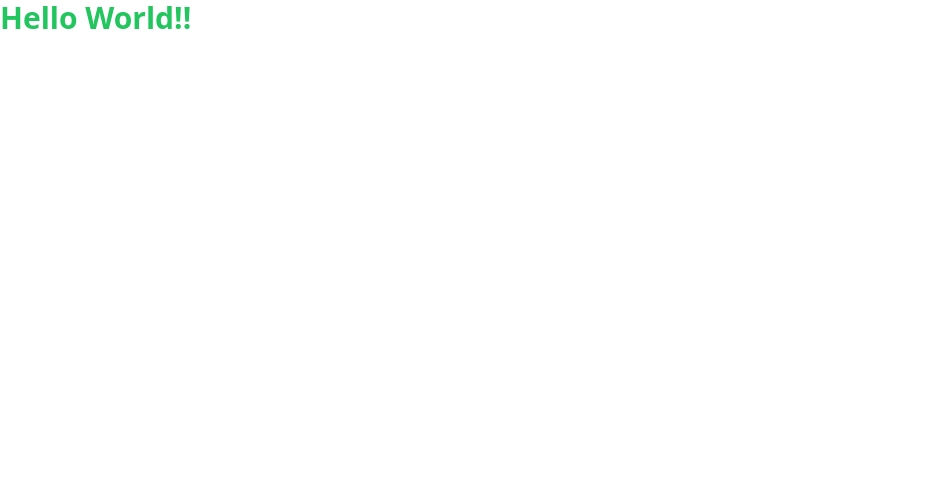
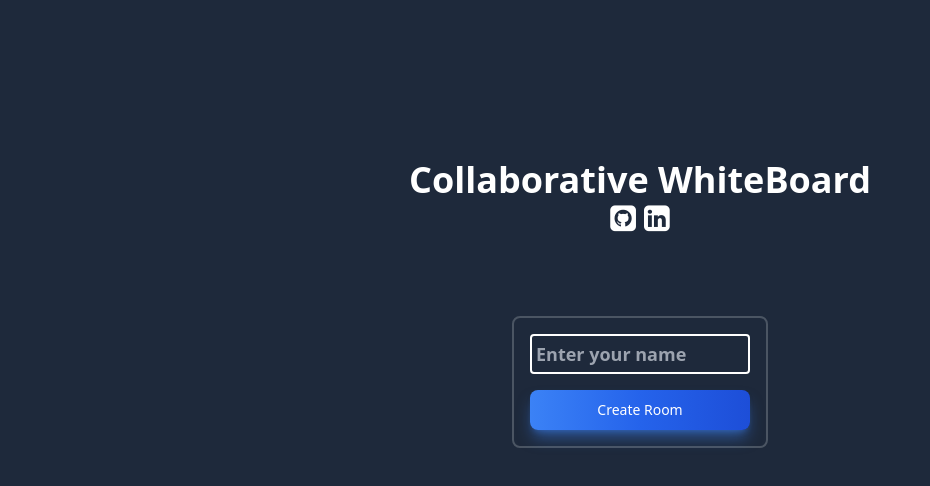
Before and after one commit to ar-rana/Whiteboard-App, a React (Create React App) app in the folder client/: page / in a window 1280 px wide. Shown: the top 486 px of the page, without its empty margins (0-930 px from the left). Built offline with nearby package versions, Linux system fonts and the light colour scheme.

Commit message:
added home page

```diff
--- a/client/package.json
+++ b/client/package.json
@@ -15,6 +15,7 @@
     "postcss": "^8.4.47",
     "react": "^19.0.0",
     "react-dom": "^19.0.0",
+    "react-router-dom": "^7.2.0",
     "react-scripts": "5.0.1",
     "typescript": "^4.9.5",
     "web-vitals": "^2.1.4"
--- a/client/public/index.html
+++ b/client/public/index.html
@@ -15,6 +15,7 @@
       user's mobile device or desktop. See https://developers.google.com/web/fundamentals/web-app-manifest/
     -->
     <link rel="manifest" href="%PUBLIC_URL%/manifest.json" />
+    <link rel="stylesheet" href="https://cdnjs.cloudflare.com/ajax/libs/font-awesome/4.7.0/css/font-awesome.min.css">
     <!--
       Notice the use of %PUBLIC_URL% in the tags above.
       It will be replaced with the URL of the `public` folder during the build.
--- a/client/src/App.tsx
+++ b/client/src/App.tsx
@@ -1,11 +1,15 @@
+import { BrowserRouter, Route, Routes } from "react-router-dom";
 import "./index.css";
-import React from 'react';
+import React from "react";
+import Home from "./components/Home";
 
 function App() {
   return (
-    <div className="">
-      <h3 className="text-3xl text-green-500 font-bold">Hello World!!</h3>
-    </div>
+    <BrowserRouter>
+      <Routes>
+        <Route path="/" element={<Home />} />
+      </Routes>
+    </BrowserRouter>
   );
 }
 
--- /dev/null
+++ b/client/src/components/Home.tsx
@@ -0,0 +1,40 @@
+import React, { useState } from "react";
+
+const Home = () => {
+  const [name, setName] = useState("");
+  const createRoomHandler = () => {
+    if (!name) {
+        alert("Name field is Required!!");
+        return;
+    };
+    console.log("Hello");
+  };
+  return (
+    <div className="absolute bg-slate-800 w-full h-full flex flex-col items-center">
+      <div className="relative top-[20%]">
+        <span className="text-4xl text-white font-bold">Collaborative WhiteBoard</span>
+        <div className="flex gap-2 justify-center items-center">
+          <a className="text-white fa fa-github-square text-3xl" href="https://www.linkedin.com/in/-aryan-rana/" target="_blank"></a>
+          <a className="text-white fa fa-linkedin-square text-3xl" href="https://github.com/ar-rana" target="_blank"></a>
+        </div>
+      </div>
+      <div className="p-4 rounded-lg flex flex-col w-[20%] border-2 border-gray-600 relative top-[30%] space-y-4">
+        <input
+          type="text"
+          placeholder="Enter your name"
+          className="text-lg p-1 text-white font-bold border-2 border-white rounded bg-inherit"
+          value={name}
+          onChange={(e) => setName(e.target.value)}
+        />
+        <button
+          onClick={createRoomHandler}
+          className="w-full text-white p-1 bg-gradient-to-r from-blue-500 via-blue-600 to-blue-700 hover:bg-gradient-to-br focus:ring-4 focus:outline-none focus:ring-blue-300 dark:focus:ring-blue-800 shadow-lg shadow-blue-500/50 dark:shadow-lg dark:shadow-blue-800/80 font-medium rounded-lg text-sm px-5 py-2.5 text-center me-2 mb-2 "
+        >
+          Create Room
+        </button>
+      </div>
+    </div>
+  );
+};
+
+export default Home;
```
Also changed, not shown: 1 other file (tests, documents, lock files or other folders).
